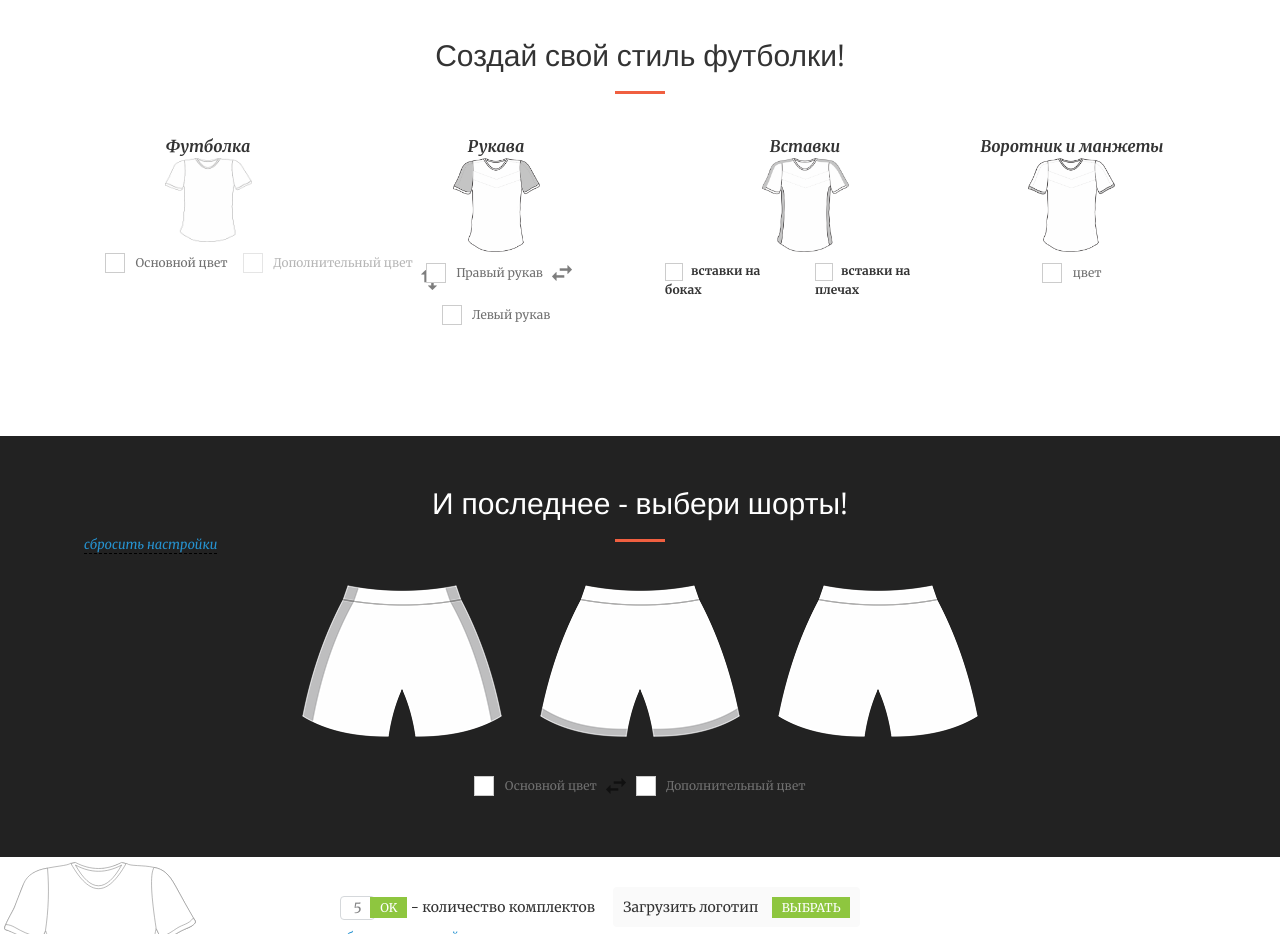
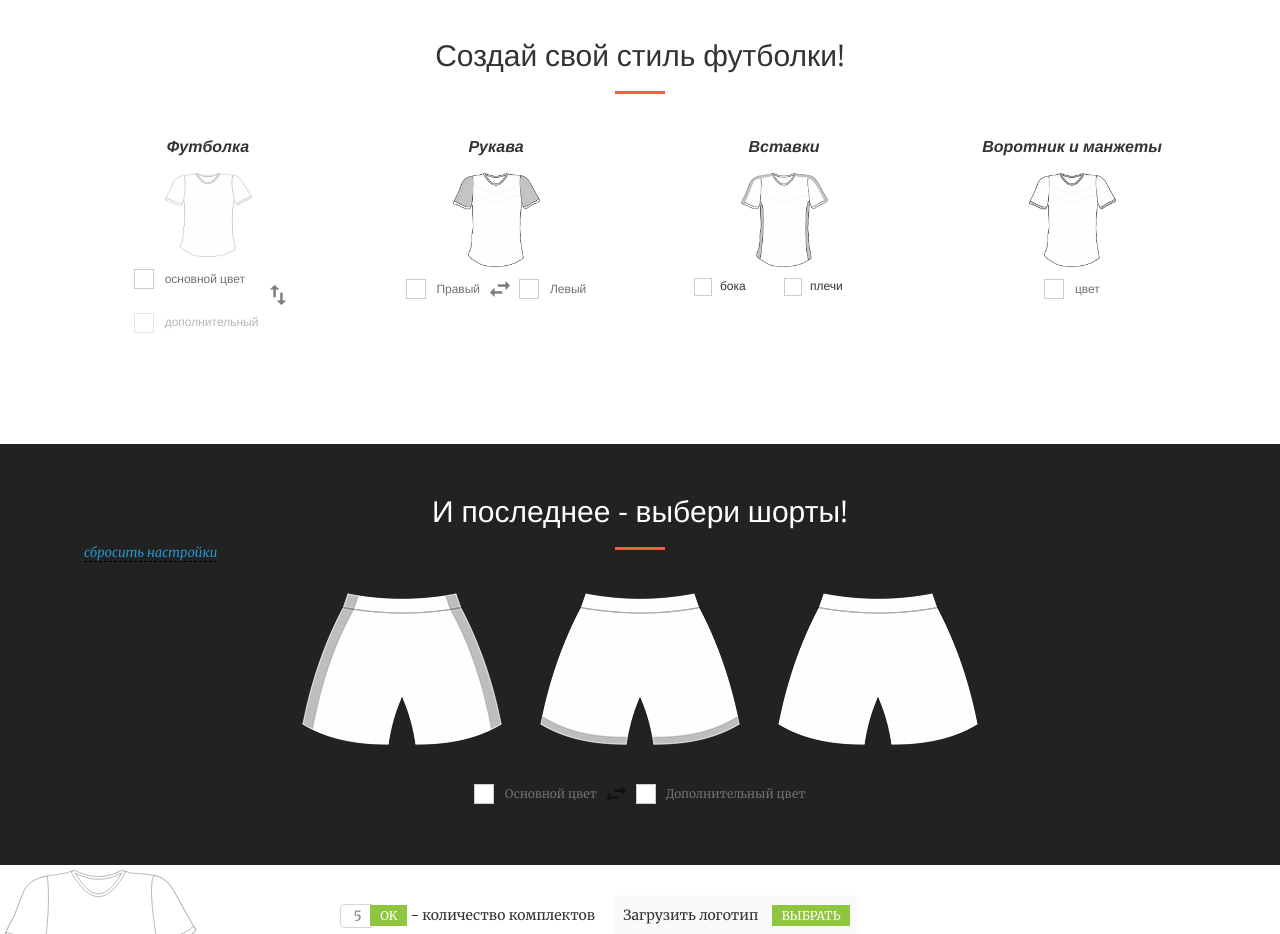
Before and after one commit to Jakovich/constructor-site, a website: page constructor.html in a window 1280 px wide. Shown: the part 1400-2334 px from the top of the page. Drawn offline with nearby package versions, Linux system fonts and the light colour scheme; files that its build step writes are made by us from their sources.

Commit message:
service section changed

```diff
--- a/constructor.html
+++ b/constructor.html
@@ -16,7 +16,7 @@
     <!-- Custom Fonts -->
     <link href='http://fonts.googleapis.com/css?family=Open+Sans:300italic,400italic,600italic,700italic,800italic,400,300,600,700,800' rel='stylesheet' type='text/css'>
     <link href='http://fonts.googleapis.com/css?family=Merriweather:400,300,300italic,400italic,700,700italic,900,900italic' rel='stylesheet' type='text/css'>
-    <link rel="stylesheet" href="font-awesome/css/font-awesome.min.css" type="text/css">
+    <link rel="stylesheet" href="templates/font-awesome/css/font-awesome.min.css" type="text/css">
 
     <!-- Plugin CSS -->
     <link rel="stylesheet" href="templates/css/animate.min.css" type="text/css">
@@ -116,11 +116,11 @@
                               <input type="hidden" value="990" name="top[tshirt][price]">
 						      <input type="hidden" value="/assets/images/blank(1).png" name="top[tshirt][img]" class="top-img-inp">
 						    </a>
-                            <div class="color-choice">
+                            <div class="color-choice color-choice--tshirt">
                             <div class="color-block setted">
                               <button data-source="top::tshirt" class="pick-color" type="button">
                                 <span class="color" style="background-color: rgb(255, 255, 255);"></span>
-                                <span class="title">Основной цвет</span>
+                                <span class="title">основной цвет</span>
                               </button>
                               <input type="hidden" value="#fff" name="top[tshirt][color][]">
                             </div>
@@ -128,7 +128,7 @@
                             <div class="color-block extra-color setted" style="opacity: 0.5;">
                               <button data-source="top::tshirt" class="pick-color" type="button" disabled="disabled">
                                 <span class="color" style="background-color: rgb(255, 255, 255);"></span>
-                                <span class="title">Дополнительный цвет</span>
+                                <span class="title">дополнительный</span>
                               </button>
                               <input type="hidden" value="#fff" name="top[tshirt][color][]">
                             </div>
@@ -149,7 +149,7 @@
                             <div class="color-block setted">
                               <button data-source="top::tshirt" class="pick-color" type="button">
                                 <span class="color" style="background-color: rgb(255, 255, 255);"></span>
-                                <span class="title">Правый рукав</span>
+                                <span class="title">Правый</span>
                               </button>
                               <input type="hidden" value="#fff" name="top[sleeve][color][]">
                             </div>
@@ -157,7 +157,7 @@
                             <div class="color-block setted">
                               <button data-source="top::tshirt" class="pick-color" type="button">
                                 <span class="color" style="background-color: rgb(255, 255, 255);"></span>
-                                <span class="title">Левый рукав</span>
+                                <span class="title">Левый</span>
                               </button>
                               <input type="hidden" value="#fff" name="top[sleeve][color][]">
                             </div>
@@ -171,19 +171,19 @@
                           <div class="choice shirtInserts">
                             <p class="h2-span">Вставки</p>
                             <img width="87" alt="" src="img/inserts.png">
-                            <table style="width: 100%;">
+                            <table class="checkbox__table">
                               <tbody>
                                 <tr>
                                   <td class="checkbox-dyn">
                                     <div class="checkbox-wrp">
                                       <input type="checkbox" value="true" name="top[sideInserts][insert]" class="checkbox" id="sideInserts">
-                                      <label for="sideInserts">вставки на боках</label>
+                                      <label for="sideInserts">бока</label>
                                     </div>
                                     <br>
                                     <div class="color-block checkbox-target setted" style="display: none;">
                                       <button data-source="top::tshirt" class="pick-color" type="button">
                                         <span class="color" style="background-color: rgb(255, 255, 255);"></span>
-                                        <span class="title">Цвет боковых вставок</span>
+                                        <span class="title">цвет</span>
                                       </button>
                                       <input type="hidden" value="#fff" name="top[sideInserts][color][]">
                                     </div>
@@ -191,13 +191,13 @@
                                   <td class="checkbox-dyn">
                                     <div class="checkbox-wrp">
                                       <input type="checkbox" value="true" name="top[sleeveInserts][insert]" class="checkbox" id="sleeveInserts">
-                                      <label for="sleeveInserts">вставки на плечах</label>
+                                      <label for="sleeveInserts">плечи</label>
                                     </div>
                                     <br>
                                     <div class="color-block checkbox-target setted" style="display: none;">
                                       <button data-source="top::tshirt" class="pick-color" type="button">
                                         <span class="color" style="background-color: rgb(255, 255, 255);"></span>
-                                        <span class="title">Цвет плечевых вставок</span>
+                                        <span class="title">цвет</span>
                                       </button>
                                       <input type="hidden" value="#fff" name="top[sleeveInserts][color][]">
                                     </div>
--- a/css/style.css
+++ b/css/style.css
@@ -169,6 +169,11 @@ table {
   width: 360px;
   position: relative;
   margin: 0 auto;
+}
+
+.color-choice--tshirt {
+    width: 160px;
+    text-align: left;
 }
 
 
@@ -374,6 +379,10 @@ main .content h2 {
 .checkbox-dyn {
     width: 50%;
     text-align: left;
+    font-weight: normal;
+}
+.checkbox-dyn label {
+    font-weight: normal;
 }
 .checkbox-dyn .pick-color {
     padding-left: 0 !important;
@@ -529,7 +538,6 @@ main .content h2 {
 }
 #constructor .checkbox-wrp {
     display: inline-block;
-    margin: 0 10px;
 }
 #constructor .checkbox-wrp input {
     display: none;
@@ -559,8 +567,10 @@ main .content h2 {
     width: 14px;
 }
 #constructor .h2-span {
+    font-family: "Open Sans", "Helvetica Neue", "Arial", sans-serif;
     font-style: italic;
     font-weight: bold;
+    margin-bottom: 15px;
 }
 #constructor .h2-span a {
     border-bottom: 1px dashed #2693d1;
@@ -1950,9 +1960,9 @@ h2, h3 {
 
 
 .choice {
-  vertical-align: top;
+
   text-align: center;
-  display: inline-block;
+
 }
 
 .choice img {
@@ -1961,7 +1971,7 @@ h2, h3 {
 }
 
 .shirtInserts {
-  width: 300px;
+
 }
 
 #constructor .total-wrp__first {
@@ -2039,6 +2049,11 @@ h2, h3 {
 
 }
 
+#constructor .checkbox__table {
+    width: 180px;
+    margin: 0 auto;
+}
+
 #constructor .total-wrp--price {
   position: absolute;
   padding-top: 0;
--- a/templates/css/config.css
+++ b/templates/css/config.css
@@ -246,6 +246,7 @@ header .header-content .header-content-inner p {
 .service-box {
     margin: 50px auto 0;
     max-width: 400px;
+    font-family: 'Open Sans','Helvetica Neue',Arial,sans-serif;
 }
 
 @media(min-width:992px) {
```
